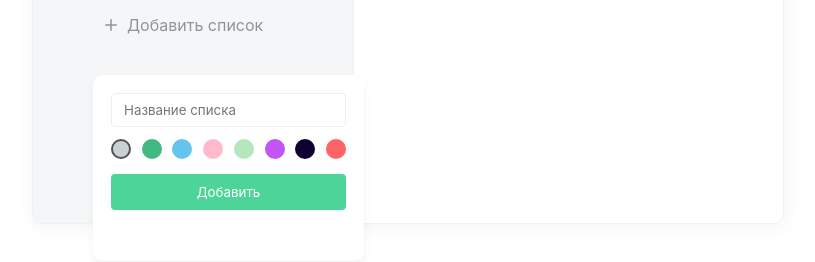
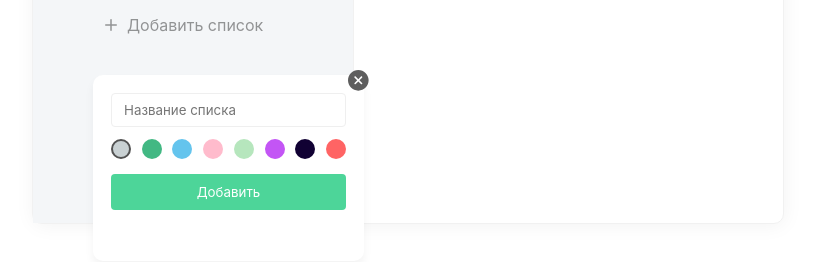
Before and after one commit to kmv1712/list_tasks_on_react, a React (Create React App) app: page / in a window 1280 px wide. Both pictures are taken after a click on the element "Добавить список". Shown: the part 442-704 px from the top of the page, without its empty margins (232-1047 px from the left). Built offline with nearby package versions, Linux system fonts and the light colour scheme; the HTML template or start-up script is replaced by a standard one.

Commit message:
Доделал панельку Добавить список

```diff
--- a/src/components/AddList/AddButtonList.scss
+++ b/src/components/AddList/AddButtonList.scss
@@ -1,7 +1,5 @@
 .add-list{
     &__popup{
-
-        position: absolute;
         width: 235px;
         height: 150px;
 
@@ -9,10 +7,18 @@
         box-shadow: 0px 6px 10px rgba(0, 0, 0, 0.05);
         border-radius: 10px;
         padding: 18px;
+        position: relative;
 
     .button{
         width: 100%;
         margin-top: 15px;
+    }
+
+    &-close-btn{
+        position: absolute;
+        right: -5px;
+        top: -5px;
+        cursor: pointer;
     }
 
     &-colors{
--- a/src/components/AddList/index.jsx
+++ b/src/components/AddList/index.jsx
@@ -30,6 +30,12 @@ const AddList = ({ colors }) => {
       isRemovable
       />
       {visiblePopup && (<div className="add-list__popup">
+        <img
+          onClick={() => setVisiblePopup(false)}
+          src={closeSvg}
+          alt="Close button"
+          className="add-list__popup-close-btn"
+        />
         <input className="field" type="text" placeholder="Название списка"/>
       <div className="add-list__popup-colors">
           {colors.map(color => (
```
Also changed, not shown: 1 other file (tests, documents, lock files or other folders).
